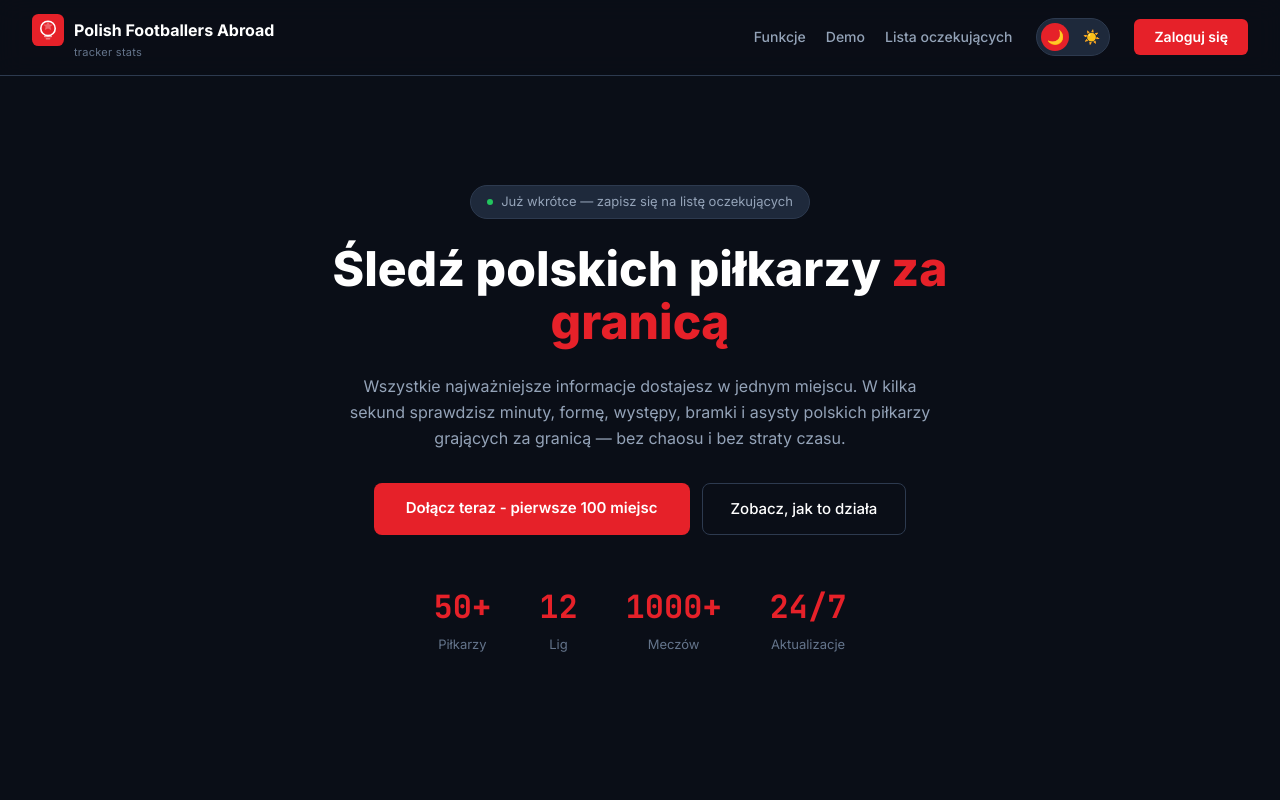
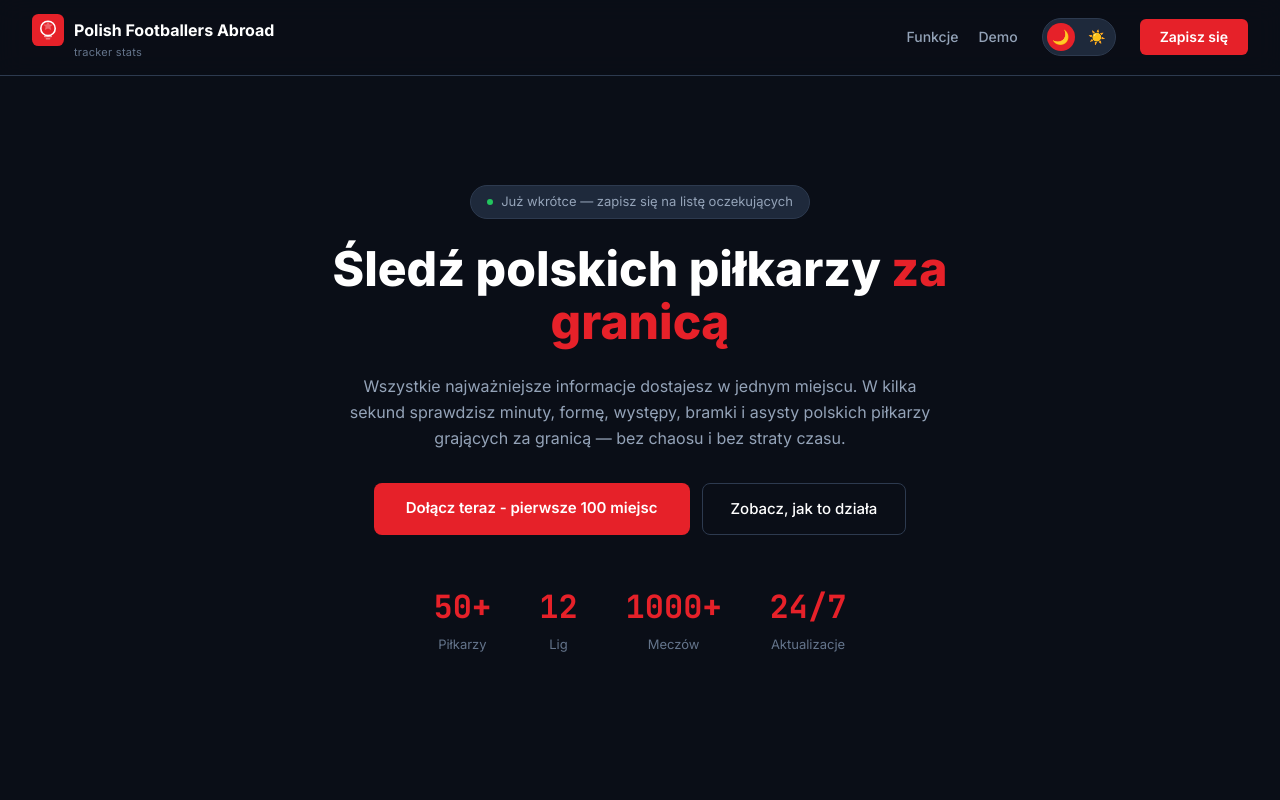
Before and after one commit to LenartDominik/polish-footballers-abroad-landing, a Next.js app: page / in a window 1280 px wide. Shown: the top 800 px of the page. Built offline with nearby package versions, Linux system fonts and the light colour scheme.

Commit message:
fix: update navbar CTA text and remove waitlist nav link

```diff
--- a/src/components/Navbar.tsx
+++ b/src/components/Navbar.tsx
@@ -81,12 +81,6 @@ export default function Navbar() {
           >
             Demo
           </a>
-          <a
-            href="#lista"
-            className="text-text-secondary no-underline text-sm font-medium hover:text-accent transition-colors duration-300"
-          >
-            Lista oczekujących
-          </a>
         </div>
 
         <button
@@ -110,7 +104,7 @@ export default function Navbar() {
           href="#lista"
           className="bg-accent text-white border-none px-5 py-2 rounded-md text-sm font-semibold no-underline hover:bg-accent-hover transition-colors duration-300"
         >
-          Zaloguj się
+          Zapisz się
         </a>
       </div>
     </nav>
```
